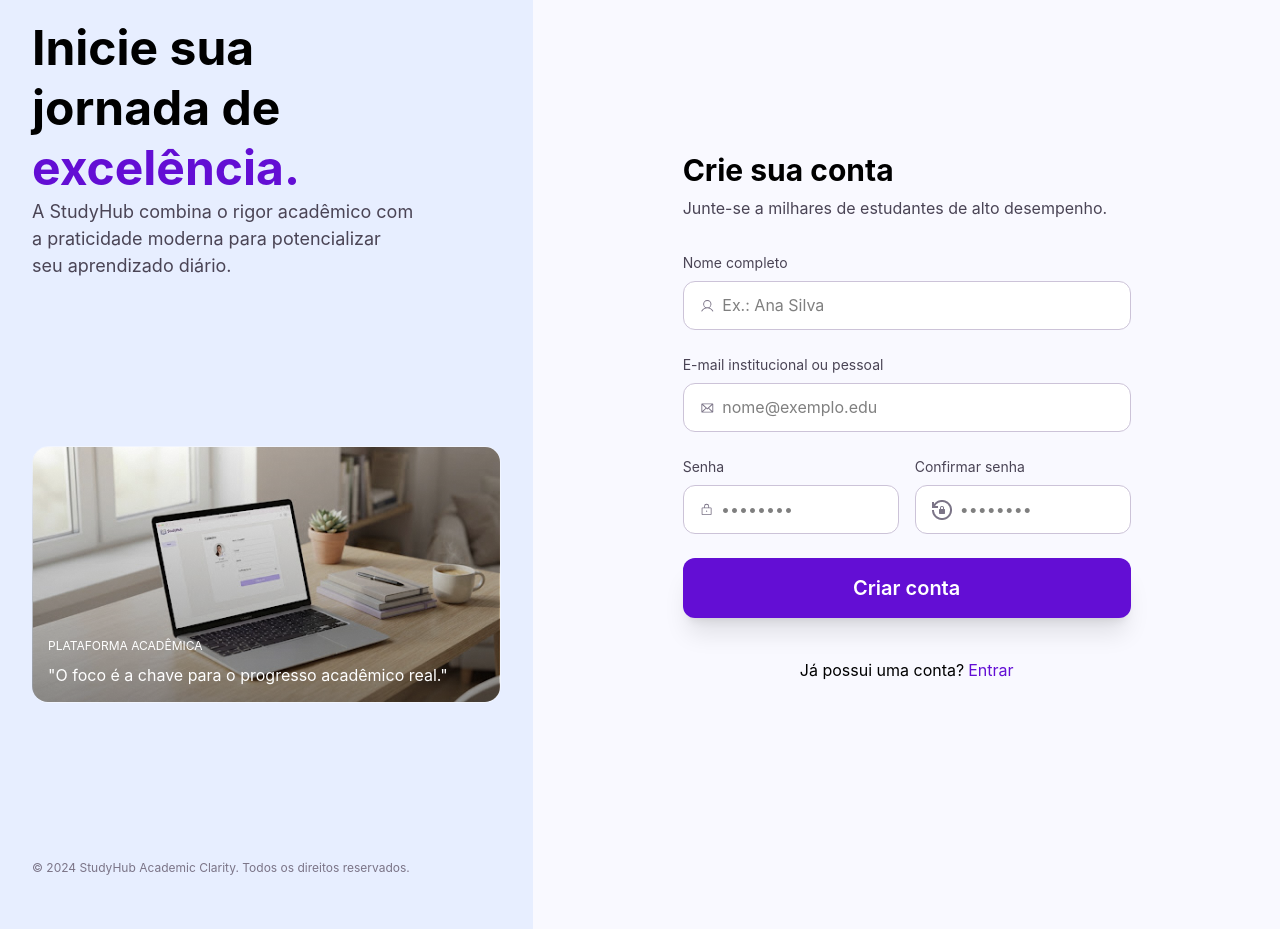
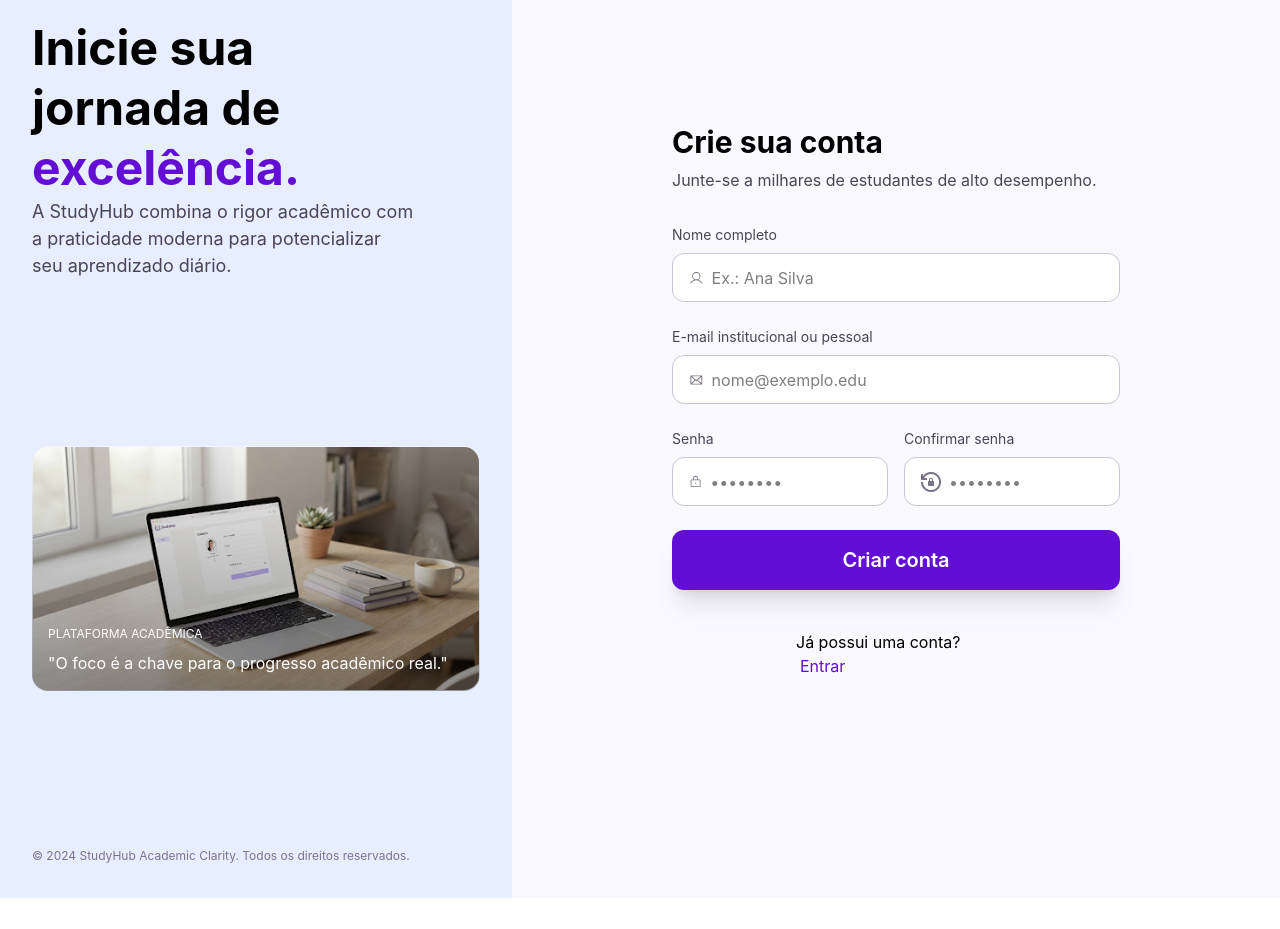
Before and after one commit to FS63-ALDEOTA/studyHub, a React (Vite) app: page / in a window 1280 px wide. Shown: the part 1240-2169 px from the top of the page. After the commit the page ends 2138 px from the top, so only its background shows below. Built offline with nearby package versions, Linux system fonts and the light colour scheme.

Commit message:
add Register Page

```diff
--- a/src/pages/RegisterPage.jsx
+++ b/src/pages/RegisterPage.jsx
@@ -7,8 +7,8 @@ import { UserIcon, EnvelopeIcon, LockIcon} from "@phosphor-icons/react";
 function RegisterPage(){
     return(
         <>
-        <main className='flex flex-row'>
-            <section className='bg-[#E7EEFF] w-[533.33px] p-8'>
+        <main className='flex flex-row w-full'>
+            <section className='bg-[#E7EEFF] p-8 w-full'>
                 <div className='items-center flex flex-row mb-12'>
                     <img src={Logo} alt="" className='bg-primary p-2 rounded-xl'/>
                     <h1 className='font-semibold text-primary ml-2'>StudyHub</h1>
@@ -17,7 +17,7 @@ function RegisterPage(){
                 <span className='text-[#4A4455] text-[18px]'><p>A StudyHub combina o rigor acadêmico com</p> <p>a praticidade moderna para potencializar</p> <p>seu aprendizado diário.</p></span>
                 <div className='relative mb-37.75'>
                     <img src={Image} alt="" className='mt-41.75 rounded-2xl border-[#FFFFFF66] border'/>
-                    <img src={Gradient} alt="" className='absolute top-0 rounded-2xl'/>
+                    <img src={Gradient} alt="" className='absolute top-0 w-lg rounded-2xl'/>
                     <div className='flex flex-col absolute bottom-4 left-4'>
                         <span className='text-white text-[12px]'>PLATAFORMA ACADÊMICA</span>
                         <span className='text-white text-[16px] mt-2'>"O foco é a chave para o progresso acadêmico real."</span>
@@ -25,41 +25,41 @@ function RegisterPage(){
                 </div>
                 <span className='text-[12px] text-[#7B7487]'>© 2024 StudyHub Academic Clarity. Todos os direitos reservados.</span>
             </section>
-            <section className='px-[149.33px] py-[247.5px] bg-[#F9F9FF]'>
-                <h1 className='text-3xl font-bold mb-2'>Crie sua conta</h1>
+            <section className='px-40 bg-[#F9F9FF] w-full flex justify-center items-baseline flex-col'>
+                <h1 className='text-3xl font-bold mb-2 flex items-baseline'>Crie sua conta</h1>
                 <span className='text-[16px] text-[#4A4455]'>Junte-se a milhares de estudantes de alto desempenho.</span>
                 <div className='mt-8'>
                     <h1 className='text-[#4A4455] text-[14px] mb-2'>Nome completo</h1>
                     <div className='flex flex-row h-12.25 w-md bg-white border border-[#CCC3D8] rounded-xl'>
                         <UserIcon size={16} color="#7b7487" className='mr-2 mt-4 ml-4'/>
-                        <input type="name" placeholder='Ex.: Ana Silva' className='w-full rounded-xl'/>
+                        <input type="name" placeholder='Ex.: Ana Silva' className='w-full rounded-xl focus:border-0 focus:outline-0'/>
                     </div>
                 </div>
                 <div className='my-6'>
                     <h1 className='text-[#4A4455] text-[14px] mb-2'>E-mail institucional ou pessoal</h1>
                     <div className='flex flex-row h-12.25 w-md bg-white border border-[#CCC3D8] rounded-xl'>
                         <EnvelopeIcon size={16} color="#7b7487" className='mr-2 mt-[16.1px] ml-4'/>
-                        <input type="email" placeholder='nome@exemplo.edu' className='w-full rounded-xl'/>
+                        <input type="email" placeholder='nome@exemplo.edu' className='w-full rounded-xl focus:border-0 focus:outline-0'/>
                     </div>
                 </div>
-                <div className='flex flex-row mt-6'>
+                <div className='flex flex-row'>
                     <div className='mr-4'>
                         <h1 className='text-[#4a4455] text-[14px] mb-2'>Senha</h1>
                         <div className='flex flex-row bg-white border border-[#CCC3D8] rounded-xl h-12.25 w-54'>
                             <LockIcon size={16} color="#7b7487" className='mr-2 mt-[16.1px] ml-4'/>
-                            <input type="password" placeholder='••••••••' className='w-full rounded-xl'/>
+                            <input type="password" placeholder='••••••••' className='w-full rounded-xl focus:border-0 focus:outline-0'/>
                         </div>
                     </div>
                     <div>
                         <h1 className='text-[#4a4455] text-[14px] mb-2'>Confirmar senha</h1>
                         <div className='flex flex-row bg-white border border-[#CCC3D8] rounded-xl h-12.25 w-54'>
                             <img src={Senha} alt="" className='w-5 h-5 mr-2 ml-4 mt-3.5'/>
-                            <input type="password" placeholder='••••••••' className='w-full rounded-xl'/>
+                            <input type="password" placeholder='••••••••' className='w-full rounded-xl focus:border-0 focus:outline-0'/>
                         </div>
                     </div>
                 </div>
                 <button className='text-white bg-primary mt-6 w-md h-15 text-[20px] font-semibold rounded-xl shadow-xl'>Criar conta</button>
-                <p className='flex justify-center mt-10 text-[16px]'>Já possui uma conta?<span className='text-primary ml-1'>Entrar</span></p>
+                <p className='px-31 mt-10 text-[16px]'>Já possui uma conta?<span className='text-primary ml-1'>Entrar</span></p>
             </section>
         </main>
         </>
```
